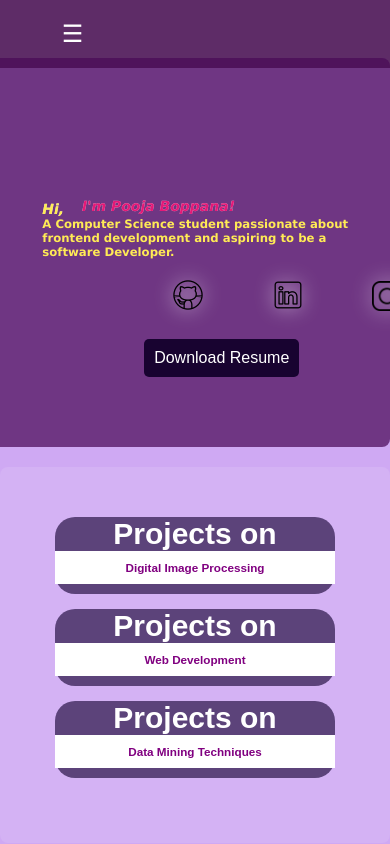
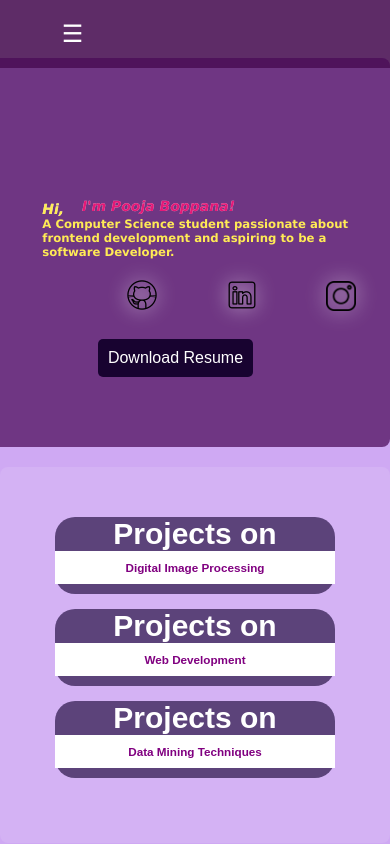
Before and after one commit to poojaboppana/PersonalPortofolio, a React (Create React App) app: page / in a window 390 px wide. Shown: the top 844 px of the page. Built offline with nearby package versions, Linux system fonts and the light colour scheme.

Commit message:
final changes

```diff
--- a/src/components/Home.css
+++ b/src/components/Home.css
@@ -825,6 +825,10 @@ margin-left: 33%;
       flex-direction: row;
 
     }
+    #icon-resume{
+      position: relative;
+      left: -15%;
+    }
       .nav-links.active a{
        height: 10px;
         font-size: 16px;
```
